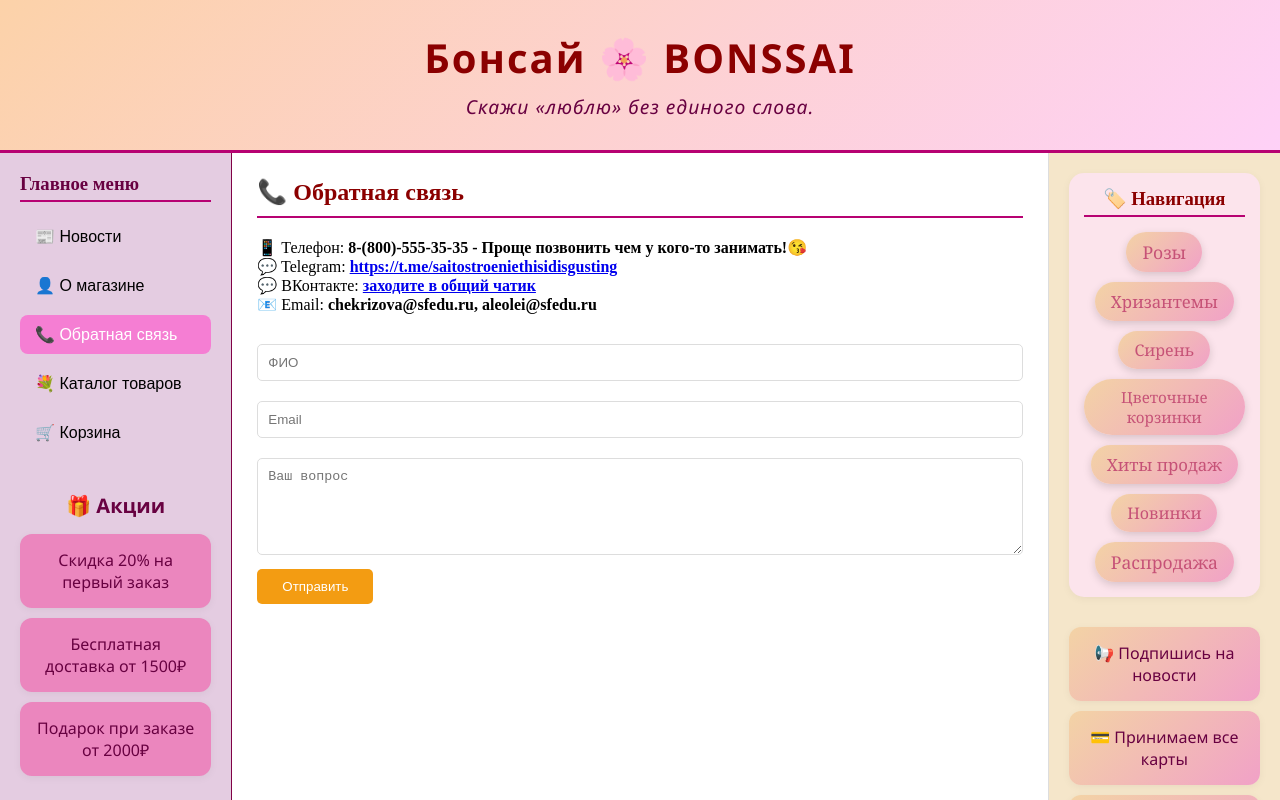
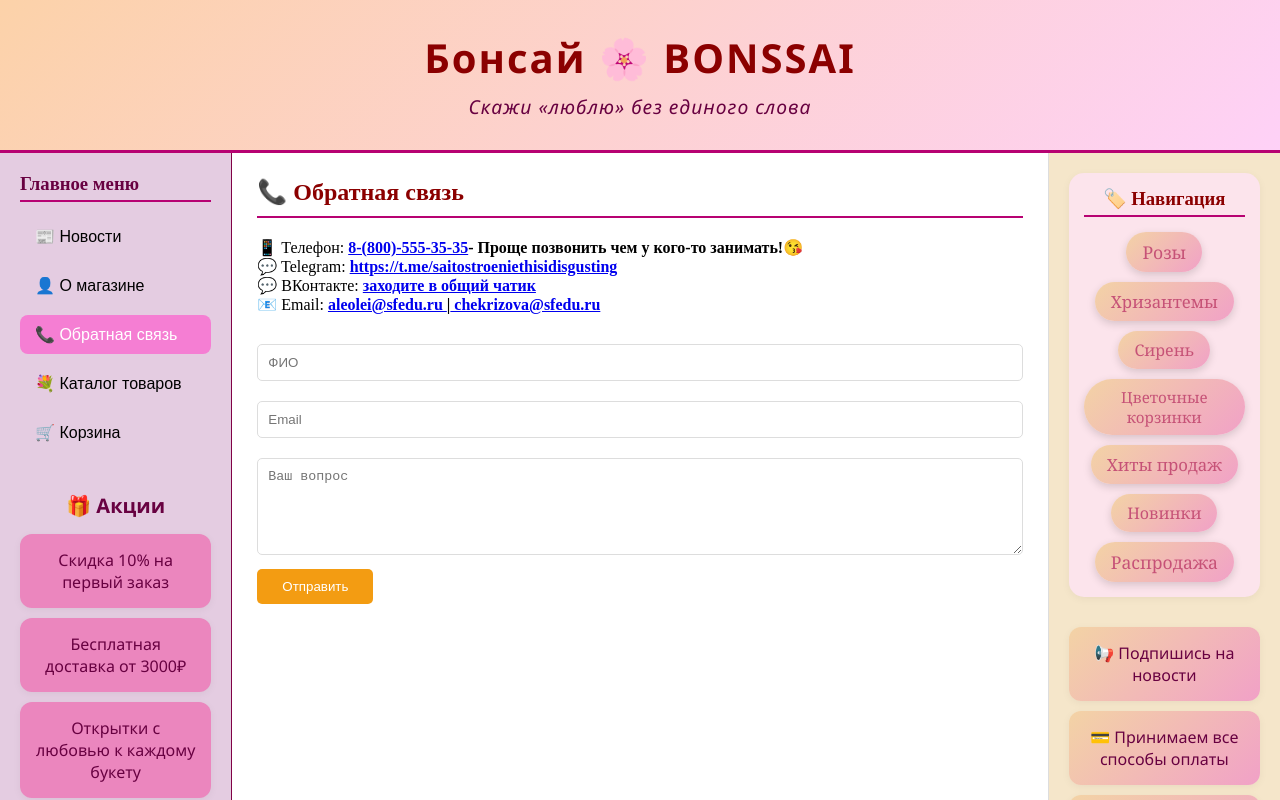
Before and after one commit to milk-catt/lab_17-20, a React (Create React App) app in the folder итоговый проект/: page / in a window 1280 px wide. Both pictures are taken after a click on the button "📞 Обратная связь". Shown: the top 800 px of the page. Built offline with nearby package versions, Linux system fonts and the light colour scheme.

Commit message:
я жизнь люблю, она моя, она добра ко мне...

```diff
--- a/итоговый проект/src/App.js
+++ b/итоговый проект/src/App.js
@@ -105,7 +105,7 @@ function App() {
             marginTop: '8px',
             color: '#680141'
           }}>
-            Скажи «люблю» без единого слова.
+            Скажи «люблю» без единого слова
           </div>
         </div>
       </header>
@@ -123,8 +123,12 @@ function App() {
       </div>
 
       <footer className="footer">
-        <p>📞 8-(800)-555-35-35 | 📧 chekrizova@sfedu.ru, aleolei@sfedu.ru</p>
-        <p>📍 Яблоновский, ул. Гагарина, 114.</p>
+        <p>
+          📞 <a href="tel:88005553535">8-(800)-555-35-35  </a>
+           📧 <a href="mailto:chekrizova@sfedu.ru">chekrizova@sfedu.ru </a>
+          |<a href="mailto:aleolei@sfedu.ru"> aleolei@sfedu.ru</a>
+        </p>
+        <p>📍 пгт. Яблоновский, ул. Гагарина, 114.</p>
         <p>© 2026 Все права защищены</p>
       </footer>
     </div>
--- a/итоговый проект/src/components/Aside.jsx
+++ b/итоговый проект/src/components/Aside.jsx
@@ -10,7 +10,7 @@ function Aside({ onTagClick }) {  // ← принимаем функцию
       {/* БАННЕРЫ */}
       <div className="aside-banners">
         <div className="aside-banner">📢 Подпишись на новости</div>
-        <div className="aside-banner">💳 Принимаем все карты</div>
+        <div className="aside-banner">💳 Принимаем все способы оплаты</div>
         <div className="aside-banner">⭐ Нас рекомендуют 500+ клиентов</div>
       </div>
     </div>
--- a/итоговый проект/src/components/Section.jsx
+++ b/итоговый проект/src/components/Section.jsx
@@ -36,9 +36,9 @@ function Section({ changePage, currentPage, onClearTag }) {  // ← добави
 
       <div className="banners">
         <h4>🎁 Акции</h4>
-        <div className="banner">Скидка 20% на первый заказ</div>
-        <div className="banner">Бесплатная доставка от 1500₽</div>
-        <div className="banner">Подарок при заказе от 2000₽</div>
+        <div className="banner">Скидка 10% на первый заказ</div>
+        <div className="banner">Бесплатная доставка от 3000₽</div>
+        <div className="banner">Открытки с любовью к каждому букету</div>
       </div>
     </div>
   );
--- a/итоговый проект/src/pages/FeedBack.jsx
+++ b/итоговый проект/src/pages/FeedBack.jsx
@@ -14,10 +14,19 @@ function FeedBack() {
       <h2 className="page-title">📞 Обратная связь</h2>
 
       <div style={{ marginBottom: 20 }}>
-        <p>📱 Телефон: <strong>8-(800)-555-35-35 - Проще позвонить чем у кого-то занимать!😘</strong></p>
-        <p>💬 Telegram: <strong><a href="https://t.me/saitostroeniethisidisgusting">https://t.me/saitostroeniethisidisgusting</a></strong></p>
+        <p>📱 Телефон: <strong>
+          <a href="tel:88005553535">8-(800)-555-35-35</a>
+          - Проще позвонить чем у кого-то занимать!😘</strong></p>
+        <p>💬 Telegram: <strong>
+          <a href="https://t.me/saitostroeniethisidisgusting">https://t.me/saitostroeniethisidisgusting</a>
+          </strong>
+        </p>
         <p>💬 ВКонтакте: <strong><a href="https://vk.me/join/q_xeuvYt3EAAjQB5yPUr154ddd7VtPbfZno=">заходите в общий чатик</a></strong></p>
-        <p>📧 Email: <strong>chekrizova@sfedu.ru, aleolei@sfedu.ru</strong></p>
+        <p>📧 Email: <strong>
+          <a href="mailto:aleolei@sfedu.ru">aleolei@sfedu.ru </a>
+            |
+          <a href="mailto:chekrizova@sfedu.ru"> chekrizova@sfedu.ru</a>
+          </strong></p>
       </div>
 
       <form onSubmit={handleSubmit} className="contact-form">
```
